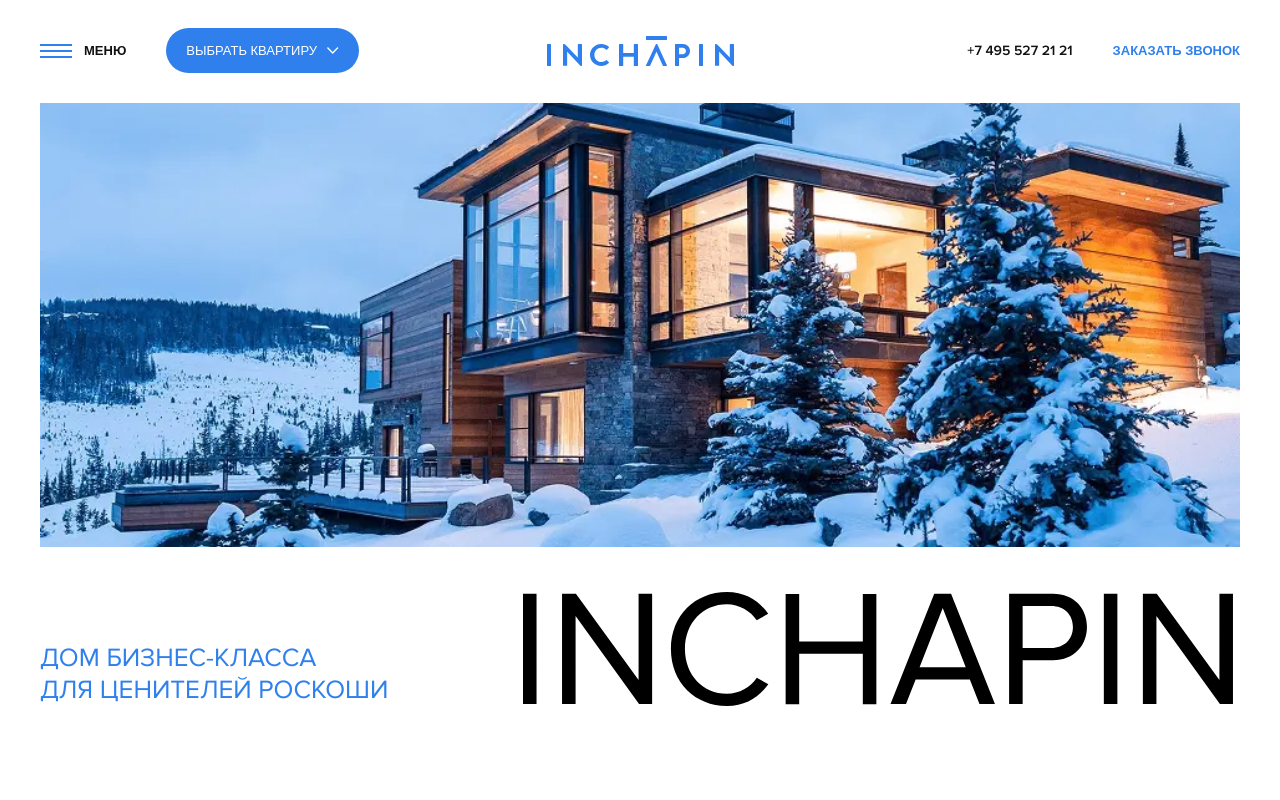
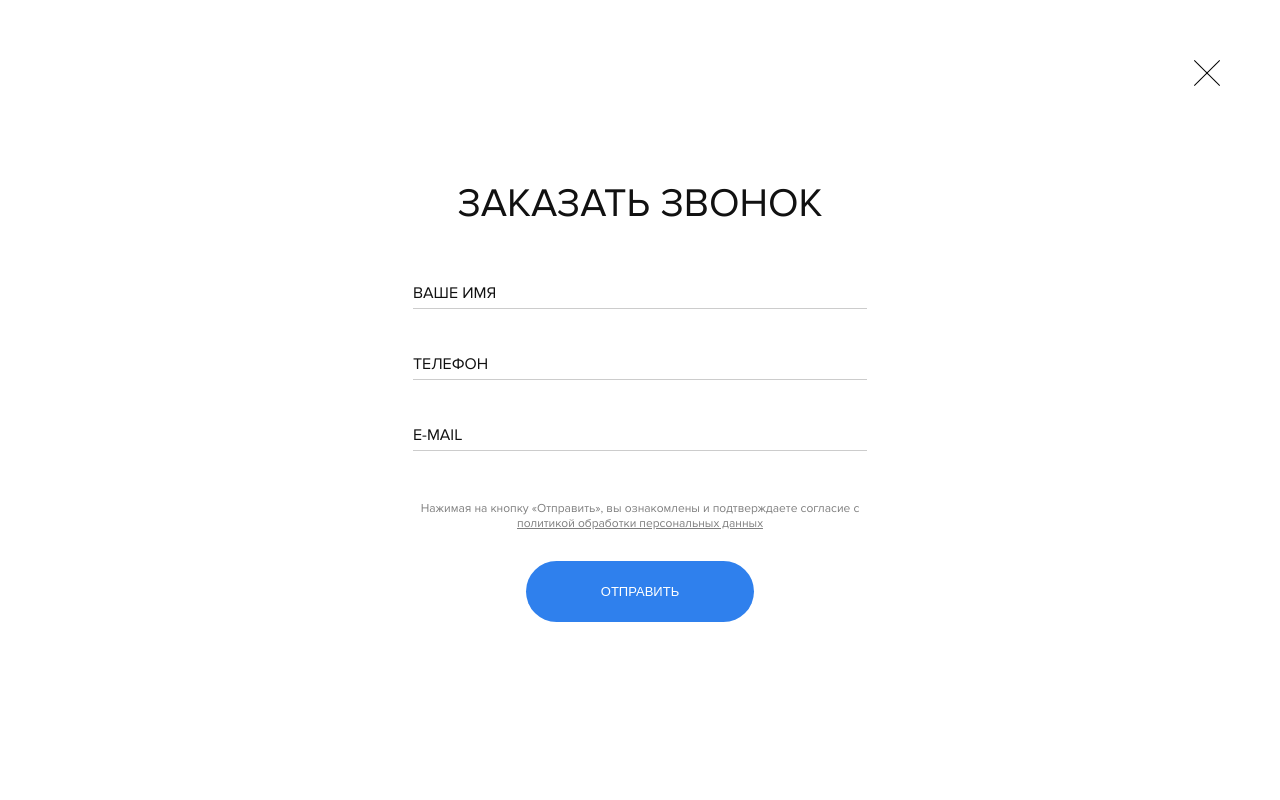
Before and after one commit to RaisZzz/semprogroup-test-task, a website: page src/index.html in a window 1280 px wide. Both pictures are taken after a click on the button "ЗАКАЗАТЬ ЗВОНОК". Shown: the top 800 px of the page. Drawn offline with Linux system fonts and the light colour scheme.

Commit message:
ADD: Popup, open, close

```diff
--- a/src/assets/scripts/index.js
+++ b/src/assets/scripts/index.js
@@ -12,18 +12,58 @@
 
     container.append(duplicateText);
 
-    trigger.addEventListener('mouseenter', (e) =>
+    trigger.addEventListener('mouseenter', () =>
       container.classList.add('auto-scroll-text--active')
     );
 
-    trigger.addEventListener('mouseleave', (e) =>
+    trigger.addEventListener('mouseleave', () =>
       container.classList.remove('auto-scroll-text--active')
     );
   }
 };
 
+const openPopup = (popup) => {
+  if (!popup) return;
+  popup.classList.add('popup--active');
+  requestAnimationFrame(() => popup.classList.add('popup--showed'));
+};
+
+const closePopup = (popup) => {
+  if (!popup) return;
+  popup.classList.remove('popup--showed');
+
+  const transitionDuration =
+    parseFloat(getComputedStyle(popup).transitionDuration) * 1000 || 300;
+  setTimeout(() => popup.classList.remove('popup--active'), transitionDuration);
+};
+
+const initPopups = () => {
+  // Init popup close buttons
+  const closeButtons = document.querySelectorAll('[data-close-popup]');
+  for (const close of closeButtons) {
+    close.addEventListener('click', () => {
+      const popupId = close.dataset.closePopup;
+      const popup = document.getElementById(popupId);
+      if (!popup) return;
+
+      closePopup(popup);
+    });
+  }
+
+  // Init popup triggers
+  const popupTriggers = document.querySelectorAll('[data-popup-id]');
+  for (const trigger of popupTriggers) {
+    const popupId = trigger.dataset.popupId;
+    const popup = document.getElementById(popupId);
+    if (!popup) return;
+
+    trigger.addEventListener('click', () => openPopup(popup));
+  }
+};
+
 const onDOMLoaded = () => {
   initAutoScrollTexts();
+  initPopups();
 };
 
 document.addEventListener('DOMContentLoaded', onDOMLoaded);
--- a/src/assets/styles/main.css
+++ b/src/assets/styles/main.css
@@ -68,7 +68,11 @@
   border-radius: 100px;
   display: flex;
   align-items: center;
+  justify-content: center;
   gap: 10px;
+  outline: none;
+  border: none;
+  cursor: pointer;
 }
 
 .button__text {
@@ -207,6 +211,99 @@
   width: 100%;
   height: 100%;
   object-fit: cover;
+}
+
+.popup {
+  position: fixed;
+  top: 0;
+  left: 0;
+  width: 100vw;
+  height: 100dvh;
+  padding: 60px;
+  z-index: 9;
+  background-color: var(--background-color);
+  flex-direction: column;
+  align-items: center;
+  justify-content: center;
+  overflow-y: auto;
+  display: none;
+  opacity: 0;
+  transition: 0.3s;
+}
+
+.popup--active {
+  display: flex;
+}
+
+.popup--showed {
+  opacity: 1;
+}
+
+.input__wrapper {
+  position: relative;
+  width: 100%;
+}
+
+.input {
+  font-size: 16px;
+  outline: none;
+  border: solid rgba(0, 0, 0, 0.2);
+  border-width: 0 0 1px 0;
+  padding: 6px 0;
+  width: 100%;
+}
+
+.input::placeholder {
+  opacity: 0;
+}
+
+.input__label {
+  position: absolute;
+  top: 50%;
+  left: 0;
+  transform: translateY(-50%);
+  text-transform: uppercase;
+  font-size: 16px;
+  user-select: none;
+  pointer-events: none;
+  z-index: 1;
+}
+
+.close {
+  position: relative;
+  width: 26px;
+  height: 26px;
+  cursor: pointer;
+}
+
+.close__line {
+  position: absolute;
+  width: 36px;
+  height: 1px;
+  background-color: #000000;
+  top: 50%;
+  left: 50%;
+  transform: translate(-50%, -50%) rotate(45deg);
+  transition: 0.3s;
+}
+
+.close__line:last-child {
+  transform: translate(-50%, -50%) rotate(-45deg);
+}
+
+.close:hover .close__line {
+  transform: translate(-50%, -50%) rotate(-45deg);
+}
+
+.close:hover .close__line:last-child {
+  transform: translate(-50%, -50%) rotate(45deg);
+}
+
+.popup__close {
+  position: absolute;
+  top: 60px;
+  right: 60px;
+  z-index: 3;
 }
 
 /* endregion */
@@ -443,3 +540,51 @@
 }
 
 /* endregion */
+
+/* region Callback Form */
+
+.callback__form {
+  display: flex;
+  flex-direction: column;
+  align-items: center;
+  width: 100%;
+  max-width: 454px;
+}
+
+.callback__title {
+  font-size: 40px;
+  text-transform: uppercase;
+  margin-bottom: 50px;
+}
+
+.callback__fields {
+  width: 100%;
+  display: flex;
+  flex-direction: column;
+  gap: 40px;
+}
+
+.callback__policy {
+  margin-top: 50px;
+  margin-bottom: 30px;
+  text-align: center;
+  color: #000;
+  opacity: 0.5;
+  font-size: 12px;
+}
+
+.callback__policy-link {
+  color: #000;
+}
+
+.callback__policy-link:hover {
+  text-decoration: none;
+}
+
+.callback__submit {
+  padding: 23px;
+  width: 228px;
+  max-width: 100%;
+}
+
+/* endregion */
--- a/src/index.html
+++ b/src/index.html
@@ -11,6 +11,62 @@
     <link rel="stylesheet" href="./assets/styles/main.css" />
   </head>
   <body>
+    <!-- region Callback popup -->
+    <div id="callback-popup" class="popup">
+      <button class="close popup__close" data-close-popup="callback-popup">
+        <span class="close__line"></span>
+        <span class="close__line"></span>
+      </button>
+      <form id="callback-form" class="callback__form">
+        <p class="callback__title">Заказать звонок</p>
+        <div class="callback__fields">
+          <div class="input__wrapper">
+            <label class="input__label" for="callback-name">Ваше имя</label>
+            <input
+              id="callback-name"
+              class="input"
+              type="text"
+              name="name"
+              placeholder="Ваше имя"
+            />
+          </div>
+          <div class="input__wrapper">
+            <label class="input__label" for="callback-phone">Телефон</label>
+            <input
+              id="callback-phone"
+              class="input"
+              type="text"
+              name="phone"
+              placeholder="Телефон"
+            />
+          </div>
+          <div class="input__wrapper">
+            <label class="input__label" for="callback-email">E-mail</label>
+            <input
+              id="callback-email"
+              class="input"
+              type="text"
+              name="e-mail"
+              placeholder="E-mail"
+            />
+          </div>
+        </div>
+        <p class="callback__policy">
+          Нажимая на кнопку «Отправить», вы ознакомлены и подтверждаете согласие
+          с
+          <a class="callback__policy-link" href="#" target="_blank">
+            политикой обработки персональных данных
+          </a>
+        </p>
+        <input
+          class="button callback__submit"
+          type="submit"
+          value="Отправить"
+        />
+      </form>
+    </div>
+    <!-- endregion -->
+
     <!-- region Header -->
     <header class="header">
       <div class="container">
@@ -59,7 +115,9 @@
         </div>
         <div class="header__right">
           <a href="tel:+74955272121" class="phone-link">+7 495 527 21 21</a>
-          <button class="callback-button">Заказать звонок</button>
+          <button class="callback-button" data-popup-id="callback-popup">
+            Заказать звонок
+          </button>
         </div>
       </div>
     </header>
```
